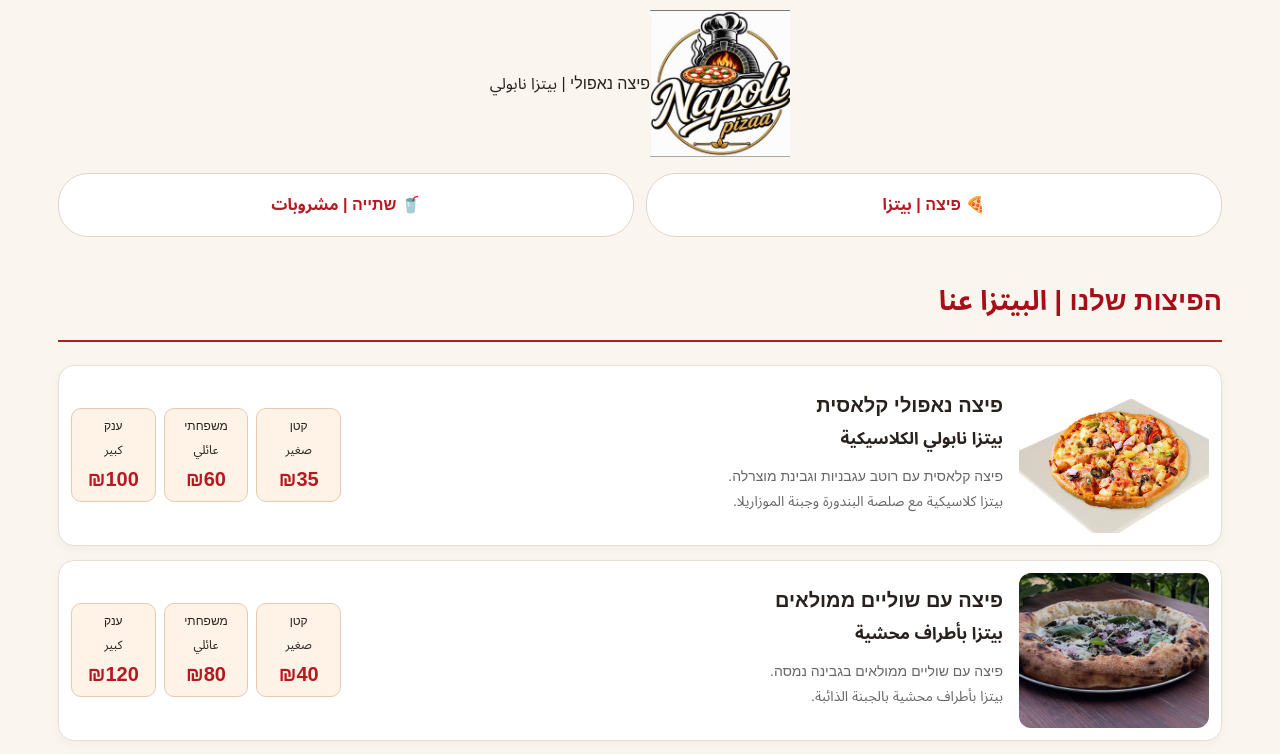
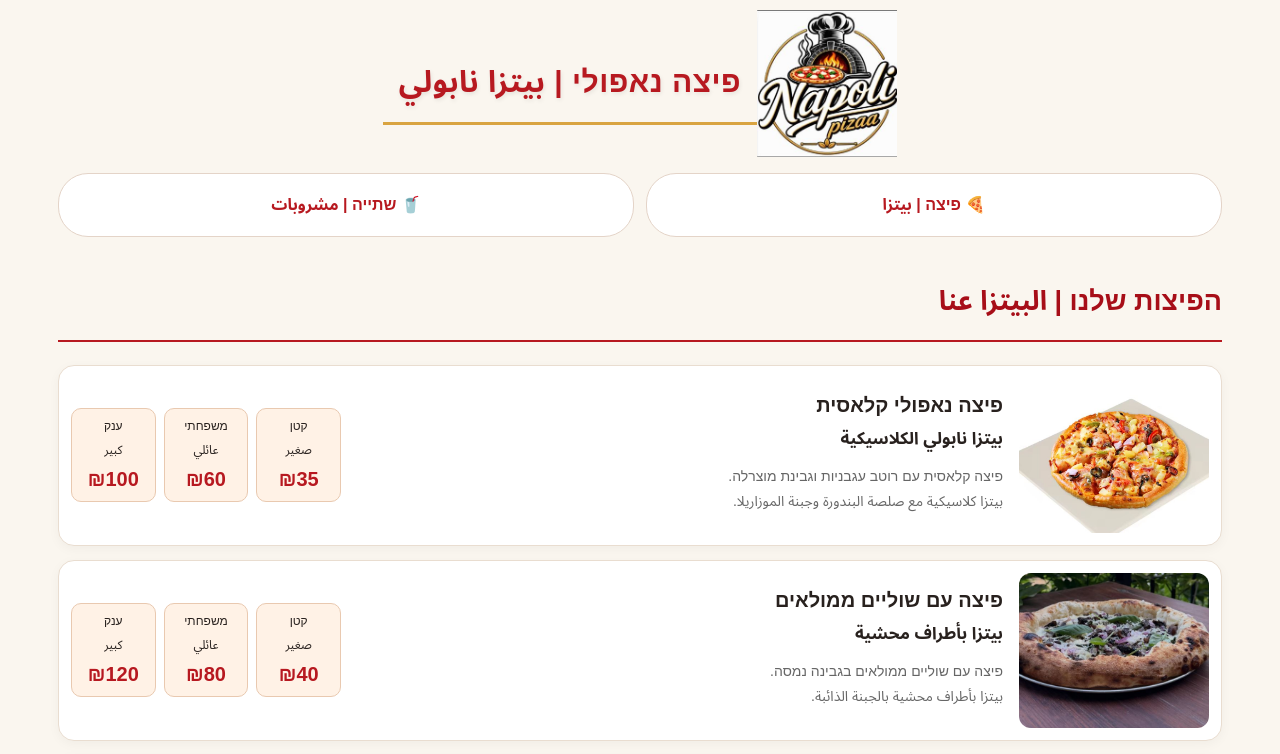
Before and after one commit to hassankhalil1996/pizza-digital-menu, a React (Vite) app: page / in a window 1280 px wide. Shown: the top 754 px of the page. Built offline with nearby package versions, Linux system fonts and the light colour scheme.

Commit message:
improve header section

```diff
--- a/src/App.css
+++ b/src/App.css
@@ -99,6 +99,18 @@
   border-radius: 16px;
   box-shadow: 0 3px 12px #0000000a;
   min-width: 0;
+}
+
+.header p {
+  font-size: clamp(20px, 3vw, 30px);
+  font-weight: 800;
+  color: #b71920;
+  text-align: center;
+  letter-spacing: 0.5px;
+  margin: 10px 0;
+  padding: 8px 16px;
+  border-bottom: 3px solid #d9a441;
+  text-shadow: 1px 2px 4px rgba(0, 0, 0, 0.08);
 }
 
 /* Image and description together */
```
